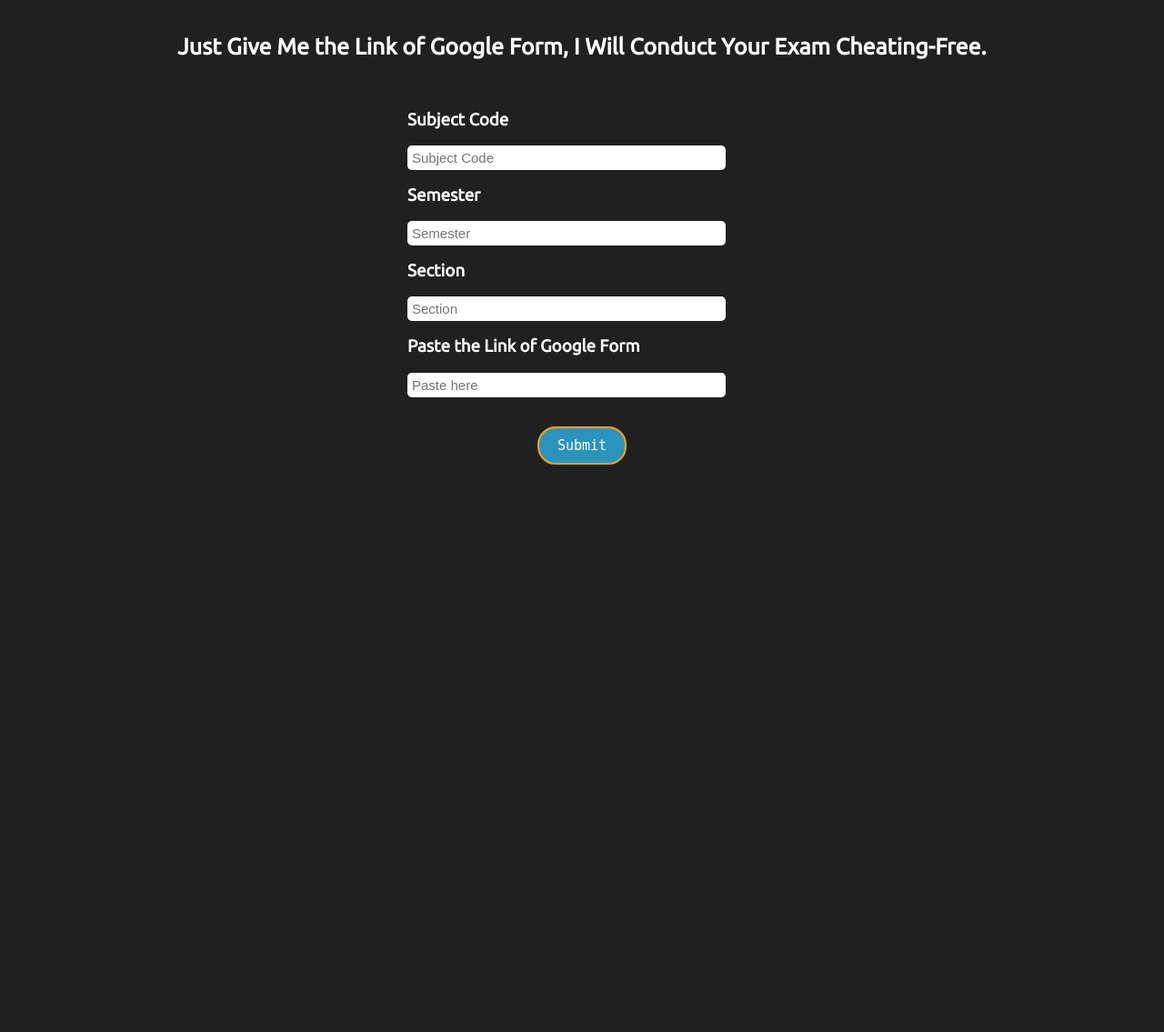
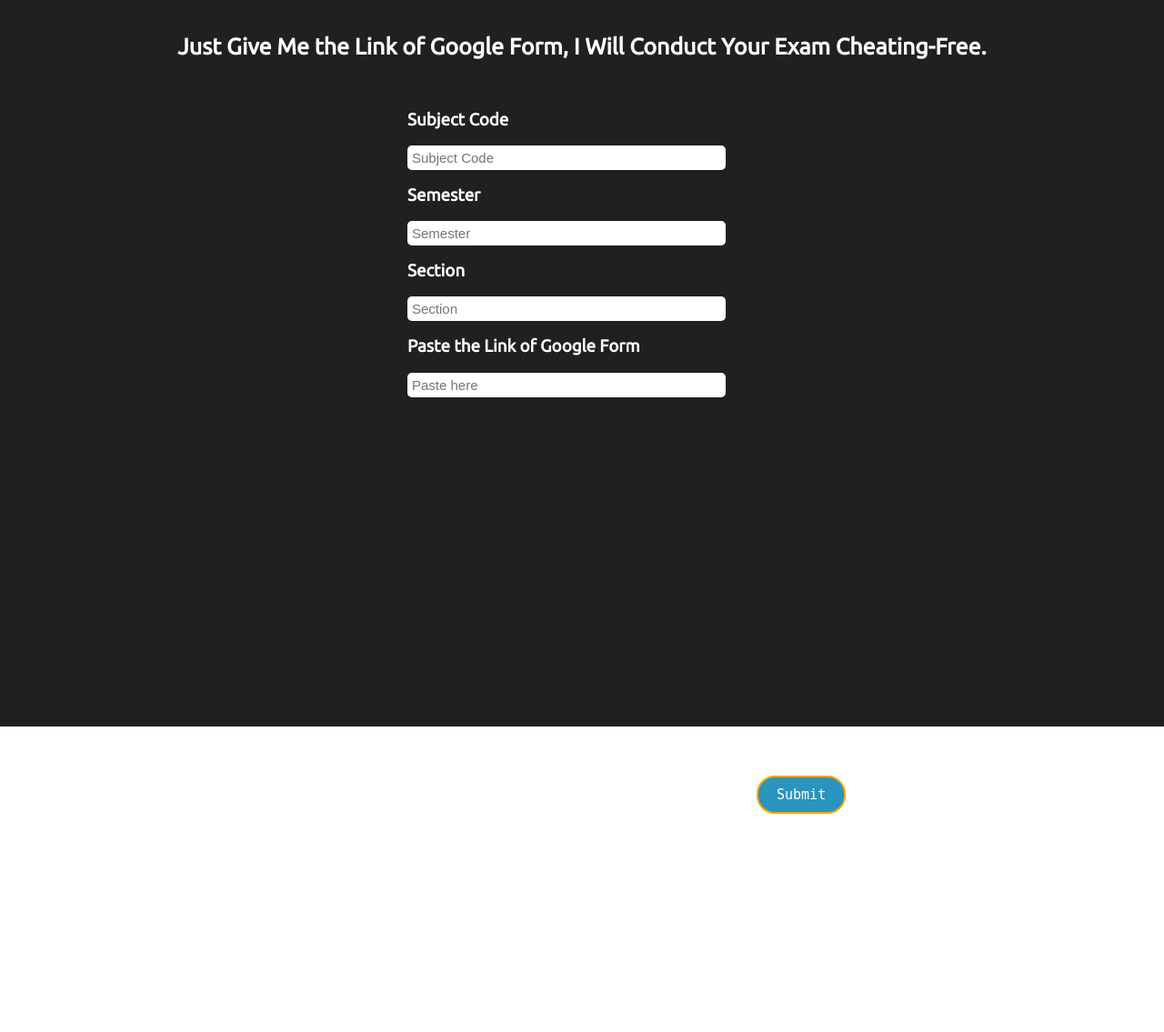
Before and after one commit to piyush-pb/ExamProct, a Django app: page /teacher in a window 1280 px wide. Shown: the part 45-1180 px from the top of the page at 91% size. Before the commit the page ends 556 px from the top, so only its background shows below. Run offline with Django 4.2, Linux system fonts and the light colour scheme; a user stored in the database is signed in.

Commit message:
Update teacherStyles.css

```diff
--- a/static/teacherStyles.css
+++ b/static/teacherStyles.css
@@ -144,7 +144,7 @@ form h3{
     padding: 10px 20px;
     display: block;
     text-align: center;
-    margin: auto;
+    margin: 100%;
     text-decoration: none;
     border-radius: 20px;
     font-family: monospace;
```
